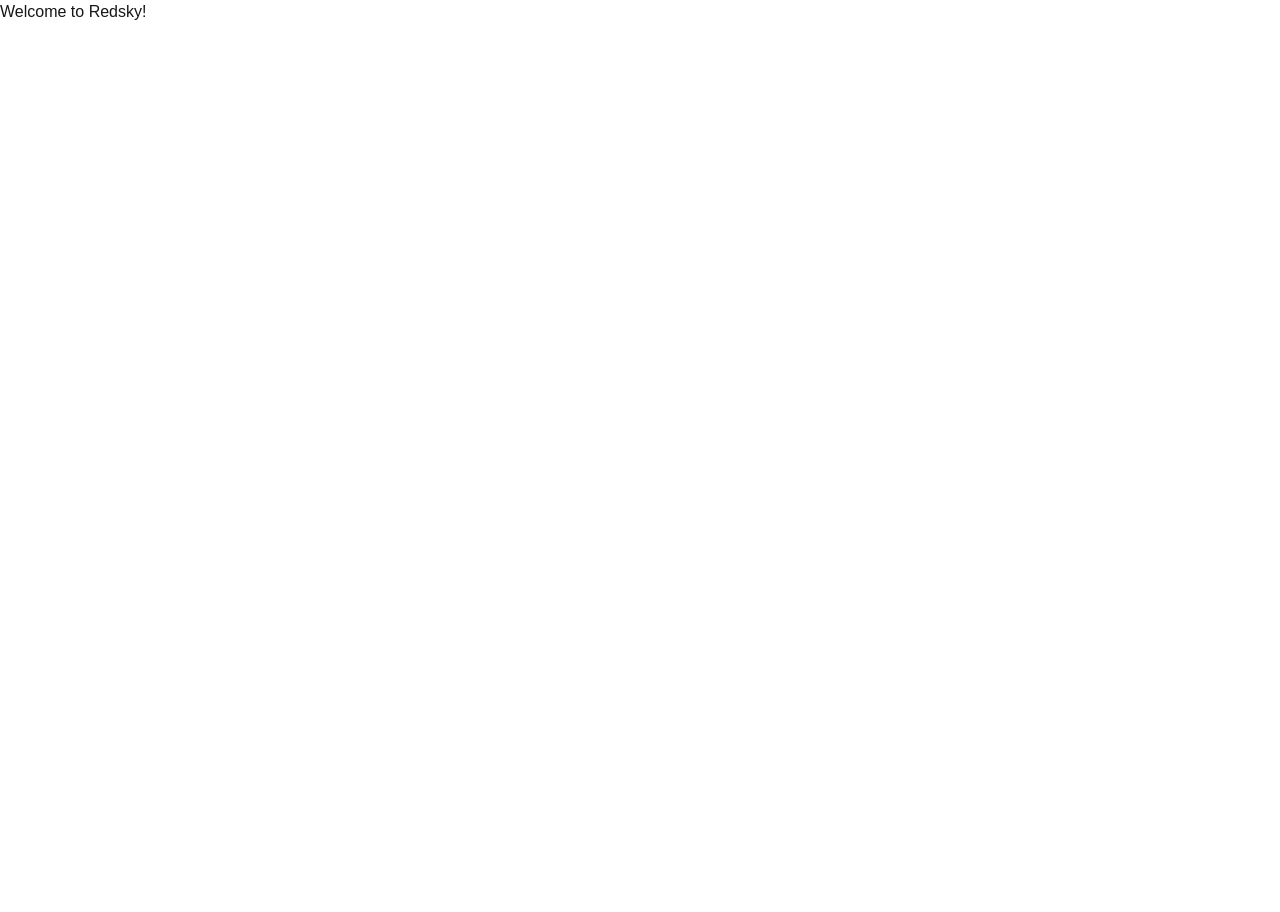
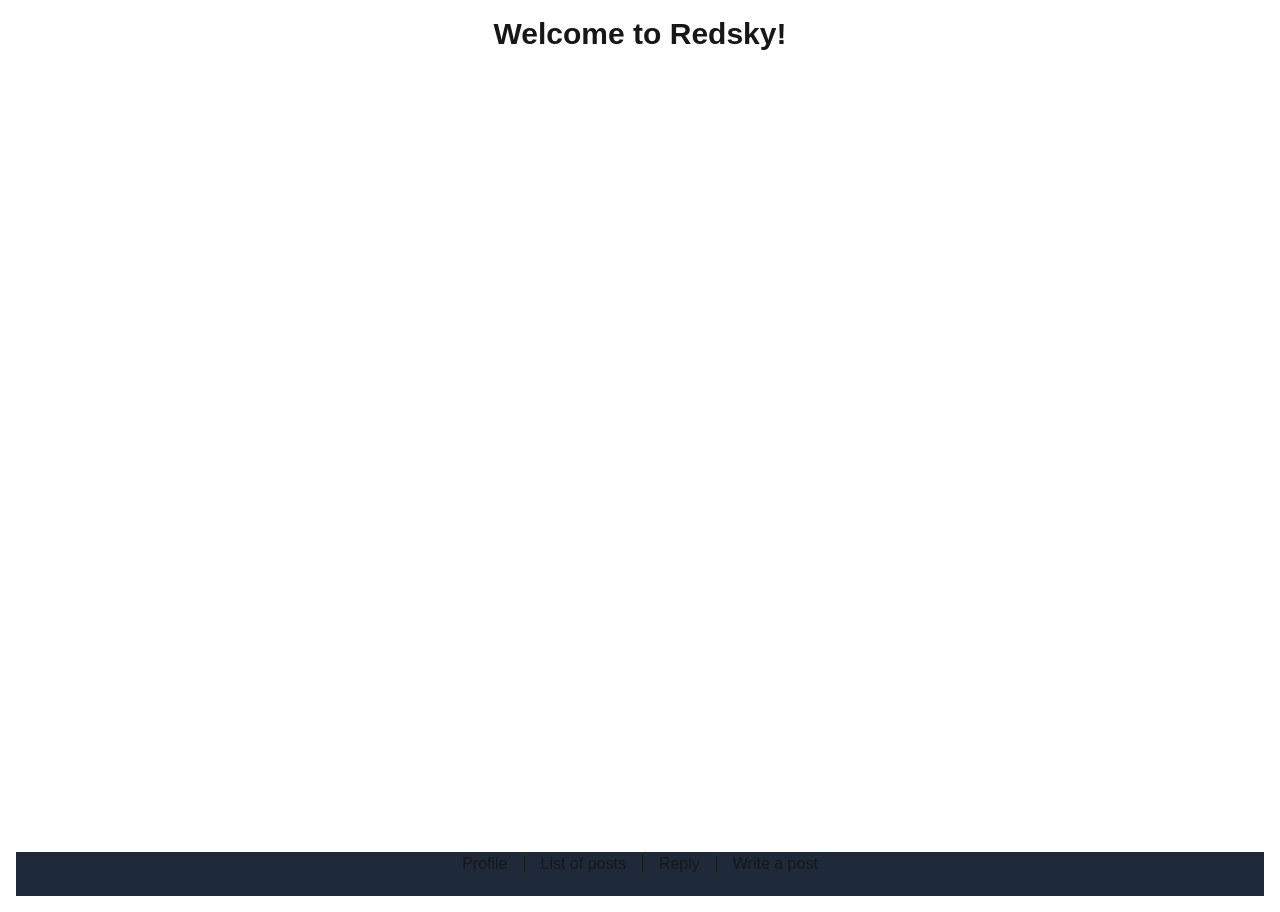
Before and after one commit to NoahStanich/CPRG306-Final-Project, a Next.js app: page / in a window 1280 px wide. Before the commit the page ends 800 px from the top, so only its background shows below. Built offline with nearby package versions, Linux system fonts and the light colour scheme.

Commit message:
Added profile page

```diff
--- a/app/page.js
+++ b/app/page.js
@@ -1,14 +1,20 @@
 import Link from "next/link";
 
-export default function SignInPage(){
+export default function MainPage(){
+
+  let navBarStyle = "mt-200 bg-gray-800 pb-5 text-center divide-x";
+
     return(
-        <main>
-            <header>
-                <h1>Welcome to Redsky!</h1>
+        <main className="p-4">
+            <header className="mb-4 text-center">
+                <h1 className="text-3xl font-bold">Welcome to Redsky!</h1>
             </header>
             <section>
-              <div>
-
+              <div className={navBarStyle}>
+                <Link href="profile" className="px-4">Profile</Link>
+                <Link href="post-list" className="px-4">List of posts</Link>
+                <Link href="reply" className="px-4">Reply</Link>
+                <Link href="write-posts" className="px-4">Write a post</Link>
               </div>
             </section>
         </main>
--- a/app/profile.js
+++ b/app/profile.js
@@ -0,0 +1,14 @@
+export default function Profile(){
+    return(
+        <main>
+            <header className="mt-4 mb-4">
+                <h1 className="text-3xl text-center font-bold">Profile</h1>
+            </header>
+            <section className="flex justify-center">
+              <div>
+                <img src="https://images.dog.ceo/breeds/terrier-patterdale/Patterdale.jpg" className="w-50 h-50 rounded-full" />
+              </div>
+            </section>
+        </main>
+    )
+}
```
